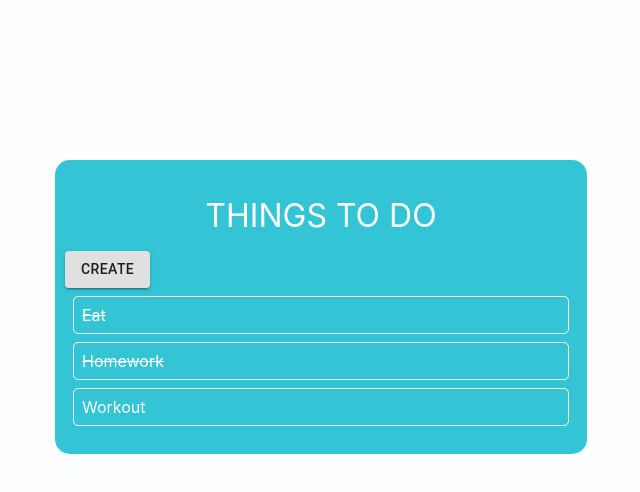
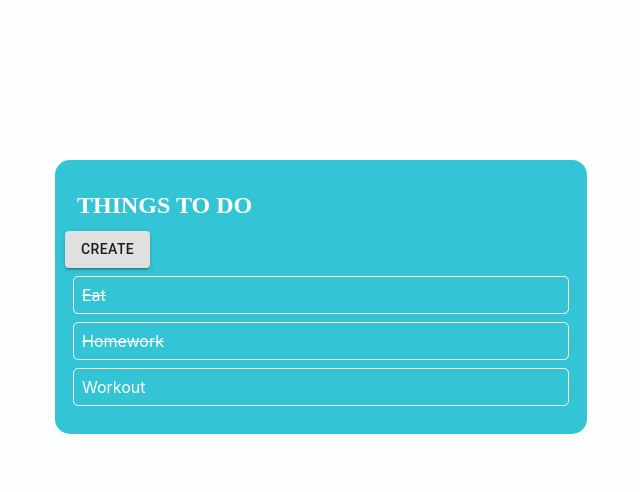
Before and after one commit to mariahfernnn/todo, a React (Create React App) app: page / in a window 1280 px wide. Shown: the top 492 px of the page, without its empty margins (319-959 px from the left). Built offline with nearby package versions, Linux system fonts and the light colour scheme.

Commit message:
Changed the font-family and aligned the add button and text within the header

```diff
--- a/src/components/Application.css
+++ b/src/components/Application.css
@@ -32,8 +32,13 @@ body {
 }
 
 .header {
+  display: flex;
+  flex-direction: row;
+  justify-content: space-between;
   margin: 0.5em;
-  font-size: 2em;
+  font-size: 1.5em;;
+  font-family: 'Cerebri Sans';
+  font-weight: 700;
   text-align: center;
 }
 
```
